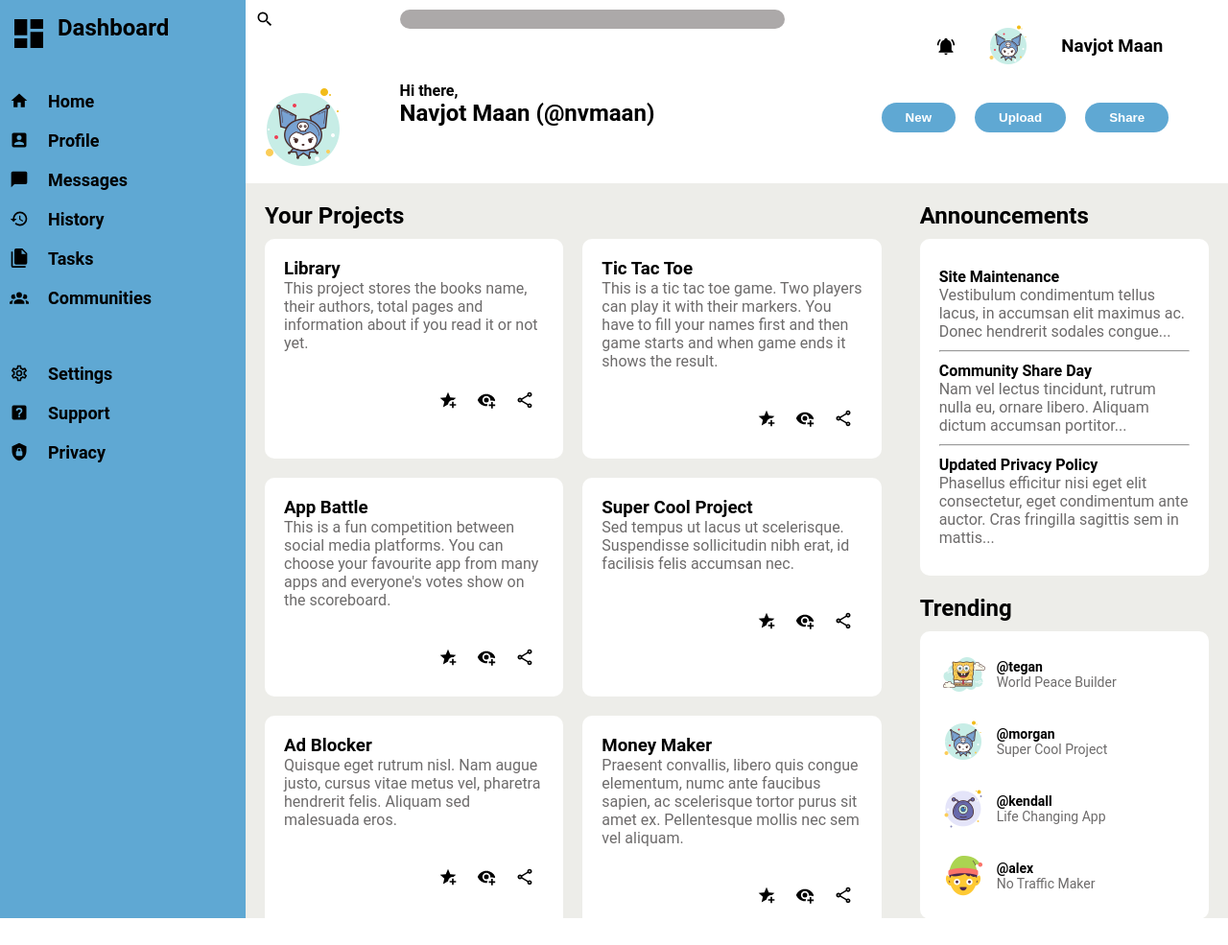
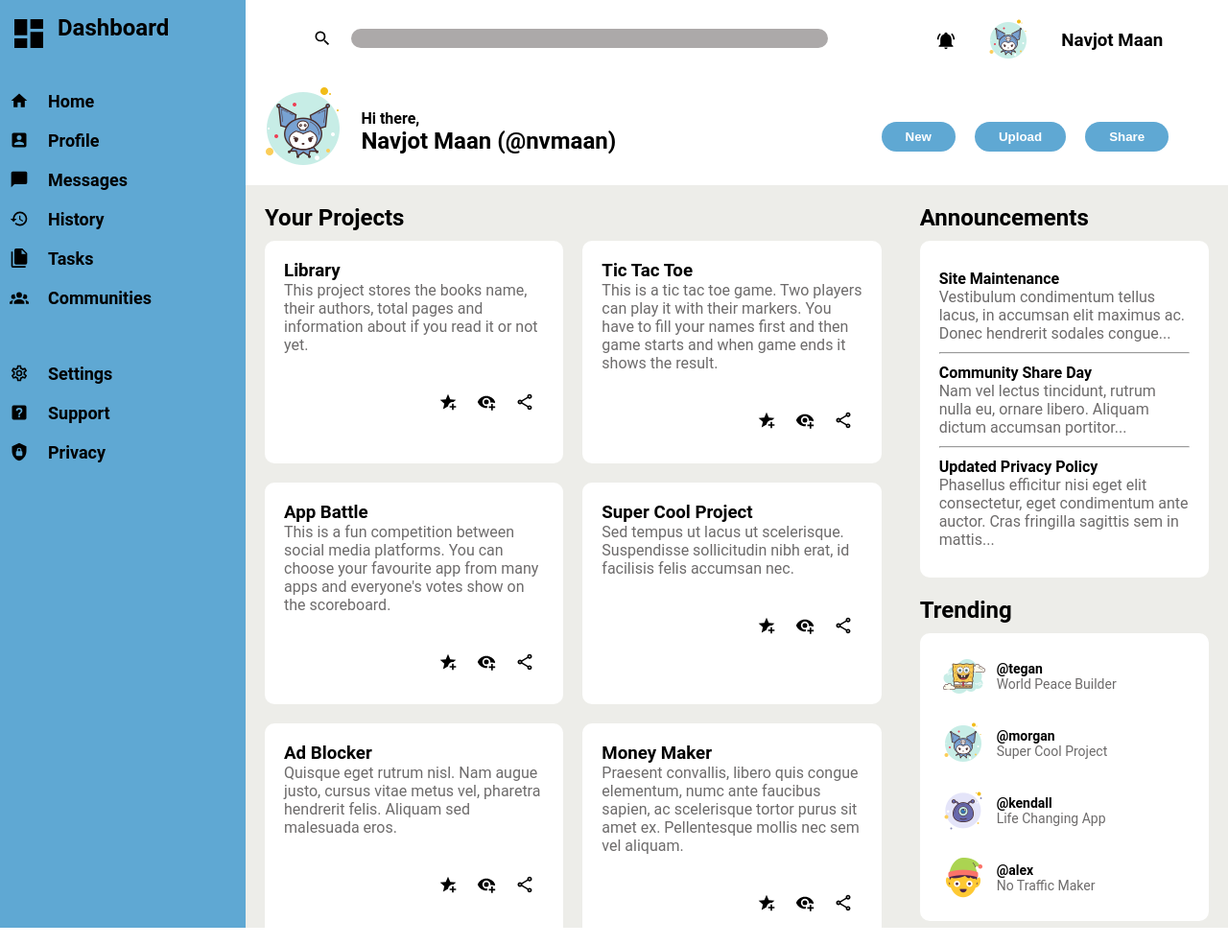
Before and after one commit to navjotmaan/Admin-Dashboard, a plain HTML site: page index.html in a window 1280 px wide. Shown: the whole page at 96% size. Drawn offline with Linux system fonts and the light colour scheme.

Commit message:
finished the header section

```diff
--- a/style.css
+++ b/style.css
@@ -4,9 +4,8 @@
     box-sizing: border-box;
 }
 
-body {
-    height: 100vh;
-    width: 100%;
+html, body {
+    height: 100%;
     font-family: 'Roboto', sans-serif;
 }
 
@@ -107,19 +106,27 @@ img {
 #kuromi2 {
     width: 100px;
     height: 100px;
+    margin-top: 10px;
 }
 
 #searchbar {
-    width: 80%;
+    margin-top: 20px;
+    width: 90%;
     height: 20px;
     background-color: rgb(172, 169, 169);
     border-radius: 50px;
 }
 
+#search-icon {
+    margin-top: 20px;
+    margin-left: 60px;
+}
+
+
 #upper-name-section {
     display: grid;
-    grid-template-columns: 15% 50% 35%;
-    grid-template-rows: 50% 50%;
+    grid-template-columns: 10% 55% 35%;
+    grid-template-rows: 40% 60%;
 
 }
 
@@ -132,17 +139,28 @@ button {
     font-weight: bold;
 }
 
+button:hover {
+    background-color: #1aa0ee;
+    cursor: pointer;
+}
+
 #btns {
     display: flex;
     align-items: center;
     gap: 20px;
+    margin-top: 40px;
 }
 
 #notification {
     display: flex;
     gap: 30px;
     justify-content: center;
-    align-items:center;
+    align-items: center;
+}
+
+#hiThere {
+    margin-top: 40px;
+    margin-left: 10px;
 }
 
 #hiThere p {
```
Also changed, not shown: index.html (+1 -0 lines).
